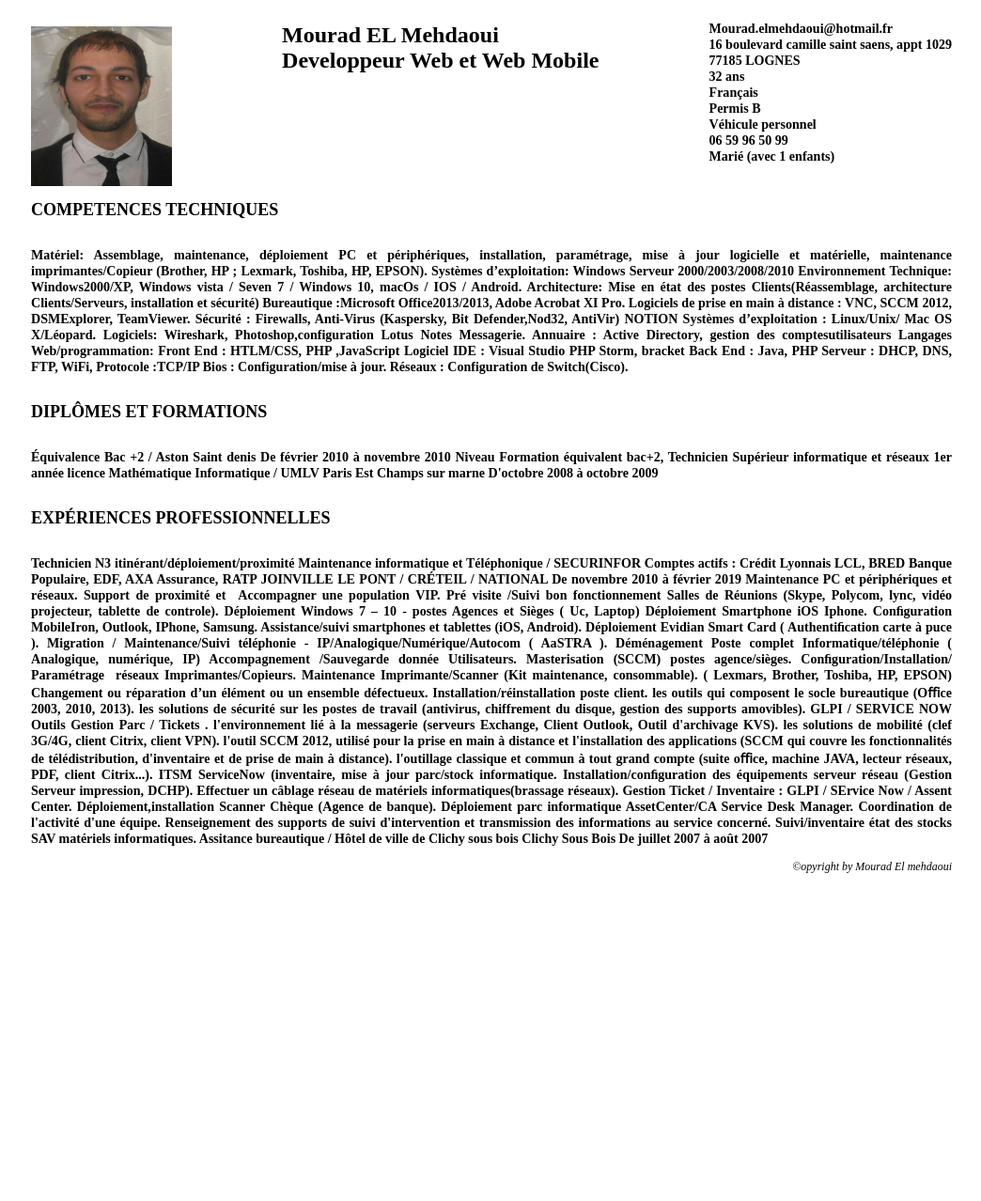
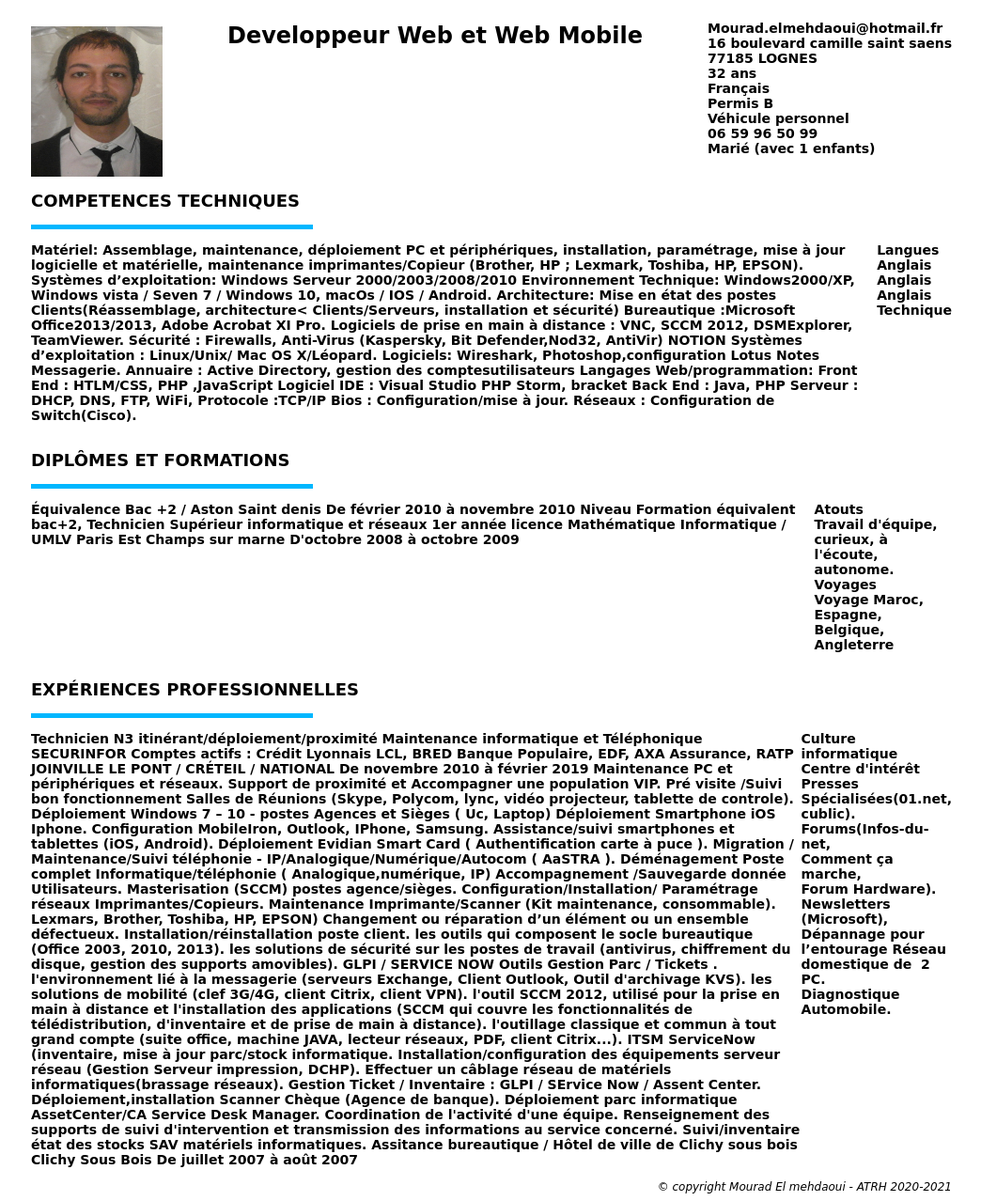
Before and after one commit to mouradelmehdaoui/cours-algo, a PHP site: page / in a window 1280 px wide. Shown: the whole page at 94% size, without its empty margins (117-1161 px from the left). Before the commit the page ends 929 px from the top, so only its background shows below. Run offline with PHP 8.4, Linux system fonts and the light colour scheme; some libraries are stand-ins or nearby versions.

Commit message:
Your branch is up to date with 'origin/master'.

```diff
--- a/cv/index.html
+++ b/cv/index.html
@@ -5,6 +5,8 @@
     <meta name="viewport" content="width=device-width, initial-scale=1.0">
     <link rel="stylesheet" href="main.css" type="text/css">
     <script src="style.js" defer></script>
+    <script src="http://code.jquery.com/jquery-1.11.1.js"></script>
+    <script src="http://code.jquery.com/jquery-2.1.1.js"></script>
     <title>CV El mehdaoui Mourad</title>
 </head>
 <body>
@@ -12,10 +14,10 @@
 <header> <!--en tête CV-->
 
     <img id="photo" src="images/photo.jpg" alt="photo CV">
-<h1>Mourad EL Mehdaoui<br>Developpeur Web et Web Mobile</h1>
+<h1>Developpeur Web et Web Mobile</h1>
 
     <h3>Mourad.elmehdaoui@hotmail.fr<br>
-        16 boulevard camille saint saens, appt 1029<br>
+        16 boulevard camille saint saens<br>
         77185 LOGNES<br>
         32 ans<br>
         Français<br>
@@ -30,20 +32,28 @@
 <section> <!--corps du CV-->
     <h2>
         COMPETENCES TECHNIQUES<br></h2>
-        <h3>Matériel: Assemblage, maintenance, déploiement PC et périphériques,
+
+    <div id="barre"></div>
+
+        <article>
+
+            <h3>
+
+                Matériel: Assemblage, maintenance, déploiement PC et périphériques,
         installation, paramétrage, mise à jour logicielle et matérielle,
                 maintenance imprimantes/Copieur (Brother, HP ; Lexmark,
                 Toshiba, HP, EPSON).
         Systèmes d’exploitation: Windows Serveur 2000/2003/2008/2010
                 Environnement Technique: Windows2000/XP, Windows vista / Seven 7 /
                 Windows 10, macOs / IOS / Android.
-        Architecture: Mise en état des postes Clients(Réassemblage, architecture
+                Architecture: Mise en état des postes Clients(Réassemblage, architecture<
                 Clients/Serveurs, installation et sécurité)
                 Bureautique :Microsoft Office2013/2013, Adobe Acrobat XI Pro.
                 Logiciels de prise en main à distance : VNC, SCCM 2012, DSMExplorer,
                 TeamViewer.
                 Sécurité : Firewalls, Anti-Virus (Kaspersky, Bit Defender,Nod32, AntiVir)
                 NOTION
+
         Systèmes d’exploitation :  Linux/Unix/ Mac OS X/Léopard.
                 Logiciels: Wireshark, Photoshop,configuration Lotus Notes Messagerie.
                 Annuaire : Active Directory, gestion des comptesutilisateurs
@@ -56,12 +66,24 @@
                 Réseaux : Configuration de Switch(Cisco).
         </h3>
 
-    </h2>
+
+<h3>
+    Langues<br>
+    Anglais<br>
+    Anglais<br>
+    Anglais Technique</h3>
+
+        </article>
 
 </section>
 
 <section>
     <h2>Diplômes et Formations<br></h2>
+
+    <div id="barre"></div>
+
+    <article>
+
         <h3>Équivalence Bac +2 / Aston Saint denis
         De février 2010 à novembre 2010
             Niveau Formation équivalent bac+2, Technicien Supérieur
@@ -70,38 +92,53 @@
         sur marne
         D'octobre 2008 à octobre 2009
         </h3>
+        <h3>
+
+            Atouts<br>
+
+            Travail d'équipe, curieux, à
+            l'écoute, autonome.<br>
+            Voyages<br>
+            Voyage Maroc, Espagne,
+            Belgique, Angleterre
+        </h3>
+    </article>
 </section>
 
 <section>
     <h2>Expériences professionnelles<br></h2>
+
+    <div id="barre"></div>
+
+    <article>
         <h3>Technicien N3 itinérant/déploiement/proximité Maintenance informatique
-        et Téléphonique / SECURINFOR Comptes actifs : Crédit Lyonnais LCL,
+        et Téléphonique
+            SECURINFOR Comptes actifs :
+            Crédit Lyonnais LCL,
         BRED Banque Populaire, EDF, AXA Assurance, RATP JOINVILLE LE PONT
         / CRÉTEIL / NATIONAL
             De novembre 2010 à février 2019
         Maintenance PC et périphériques et réseaux.
-        Support de proximité et  Accompagner une population VIP.
+            Support de proximité et Accompagner une population VIP.
             Pré visite /Suivi bon fonctionnement Salles de Réunions (Skype,
         Polycom, lync, vidéo projecteur, tablette de controle).
             Déploiement Windows 7 – 10 - postes Agences et Sièges ( Uc, Laptop)
             Déploiement Smartphone iOS Iphone.
             Conﬁguration MobileIron, Outlook, IPhone, Samsung.
-        Assistance/suivi smartphones et tablettes (iOS, Android). Déploiement
-        Evidian Smart Card ( Authentiﬁcation carte à puce ). Migration /
+            Assistance/suivi smartphones et tablettes (iOS, Android).
+            Déploiement Evidian Smart Card ( Authentiﬁcation carte à puce ). Migration /
             Maintenance/Suivi téléphonie -
             IP/Analogique/Numérique/Autocom ( AaSTRA ).
-        Déménagement Poste complet Informatique/téléphonie ( Analogique,
-        numérique, IP)
+            Déménagement Poste complet Informatique/téléphonie ( Analogique,numérique, IP)
             Accompagnement /Sauvegarde donnée Utilisateurs.
             Masterisation (SCCM) postes agence/sièges.
 
             Conﬁguration/Installation/ Paramétrage  réseaux Imprimantes/Copieurs.
-        Maintenance Imprimante/Scanner (Kit maintenance, consommable). (
+            Maintenance Imprimante/Scanner (Kit maintenance, consommable).
             Lexmars, Brother, Toshiba, HP, EPSON)
             Changement ou réparation d’un élément ou un ensemble défectueux.
             Installation/réinstallation poste client.
-        les outils qui composent le socle bureautique (Oﬃce 2003, 2010,
-        2013).
+            les outils qui composent le socle bureautique (Oﬃce 2003, 2010, 2013).
             les solutions de sécurité sur les postes de travail (antivirus, chiffrement
             du disque, gestion des supports amovibles).
             GLPI / SERVICE NOW Outils Gestion Parc / Tickets .
@@ -127,8 +164,24 @@
             Suivi/inventaire état des stocks SAV matériels informatiques.
             Assitance bureautique / Hôtel de ville de Clichy sous bois Clichy Sous Bois
             De juillet 2007 à août 2007</h3>
+        <h3>
+
+            Culture informatique<br>
+            Centre d'intérêt Presses<br>
+            Spécialisées(01.net,<br>
+            cublic).<br>
+            Forums(Infos-du-net,<br>
+            Comment ça marche,<br>
+            Forum Hardware).<br>
+            Newsletters (Microsoft),<br>
+            Dépannage pour<br>
+            l’entourage Réseau<br>
+            domestique de  2 PC.<br>
+            Diagnostique Automobile.<br>
+        </h3>
+    </article>
 </section>
 
-<footer> ©opyright by Mourad El mehdaoui</footer> <!--Bas de page CV-->
+<footer> © copyright Mourad El mehdaoui - ATRH 2020-2021 	</footer> <!--Bas de page CV-->
 </body>
 </html>
--- a/cv/main.css
+++ b/cv/main.css
@@ -1,51 +1,60 @@
 body {
 
-    font-family: Source Sans Pro;
+    font-family: "Comic Sans MS";
     font-size: 12px;
     margin-left: 150px;
     margin-right: 150px;
     animation-name: alignement;
     animation-duration: 1s;
+
 }
 @keyframes alignement {
     from {
         margin-left: -100%;
+        margin-right: -100%;
     }to {
     margin-left: 150px;
+    margin-right: 150px;
          }
 }
 
 header {
 
     display: flex;
-    flex-direction: row;
     justify-content: space-between;
-    text-align: justify-all;
+
 }
 
 #photo {
     margin-top: 20px;
-    width: 150px;
-    height:170px;
+    width: 140px;
+    height:160px;
 }
 
-section {
 
+article {
 
     display: flex;
-    flex-direction: column;
-    text-align: justify;
-    font-weight: lighter;
+    justify-content: space-between;
+    flex-grow: 1;
 }
+
 
 h2 {
     text-transform : uppercase;
     font-weight: bold;
 }
 
+#barre {
+
+    background-color: #00b7ff;
+    height: 5px;
+    width: 300px;
+}
+
+
 footer{
     display: flex;
     justify-content: flex-end;
-    text-align: justify;
     font-style: italic;
 }
```
Lines whose indentation alone changed are shown as unchanged.
